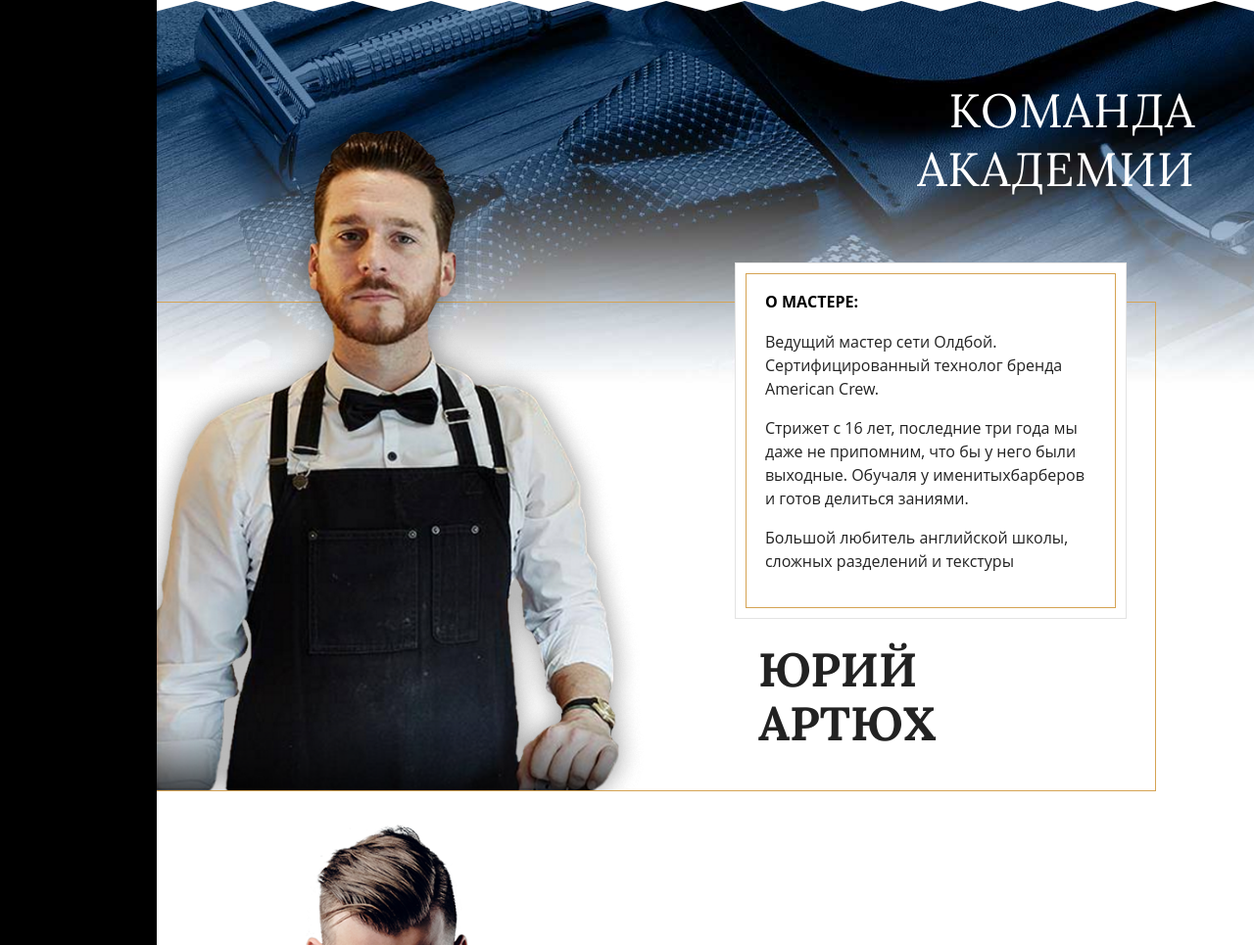
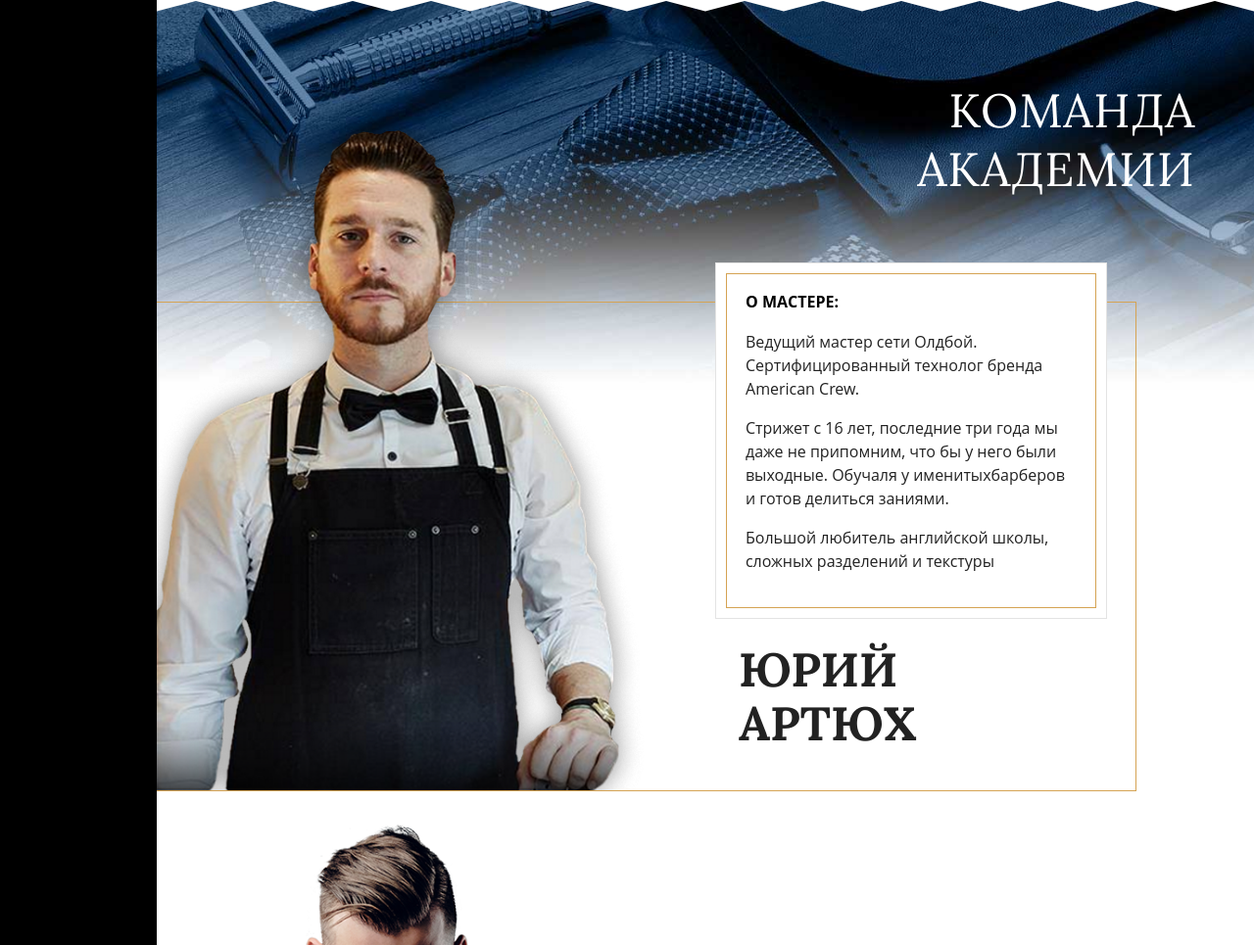
Before and after one commit to drsg85/oldboy-academy, a plain HTML site: page index.html in a window 1280 px wide. Shown: the part 3721-4686 px from the top of the page at 98% size. Drawn offline with Linux system fonts and the light colour scheme; some packages are replaced by stand-ins of ours.

Commit message:
Fix member width

```diff
--- a/styles.css
+++ b/styles.css
@@ -1869,8 +1869,8 @@ body {
   @media (min-width: 1200px) {
     .member {
       margin-bottom: 200px;
-      margin-right: 100px;
-      margin-top: 100px; } }
+      margin-top: 100px;
+      width: 1000px; } }
   .member--first .member__name {
     color: #ffffff; }
     @media (min-width: 900px) {
```
